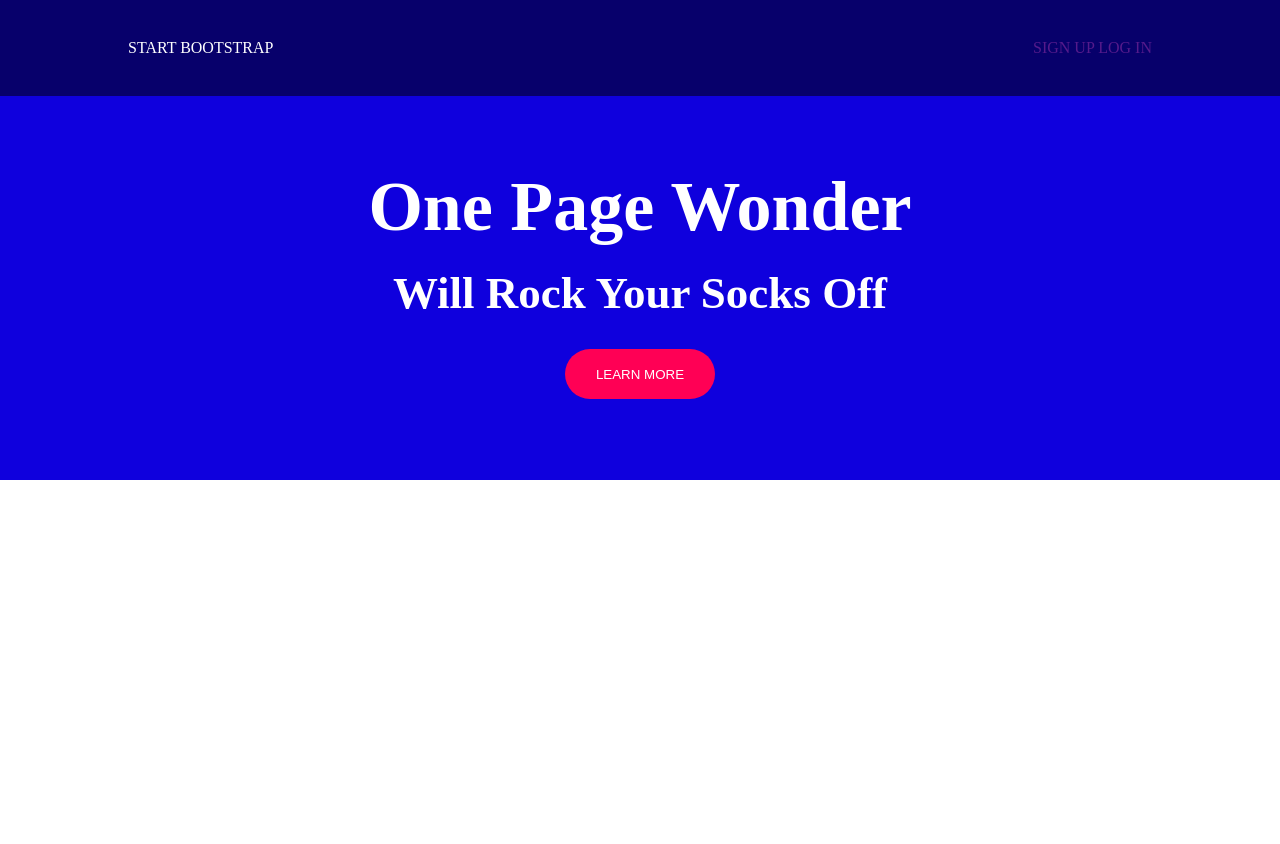
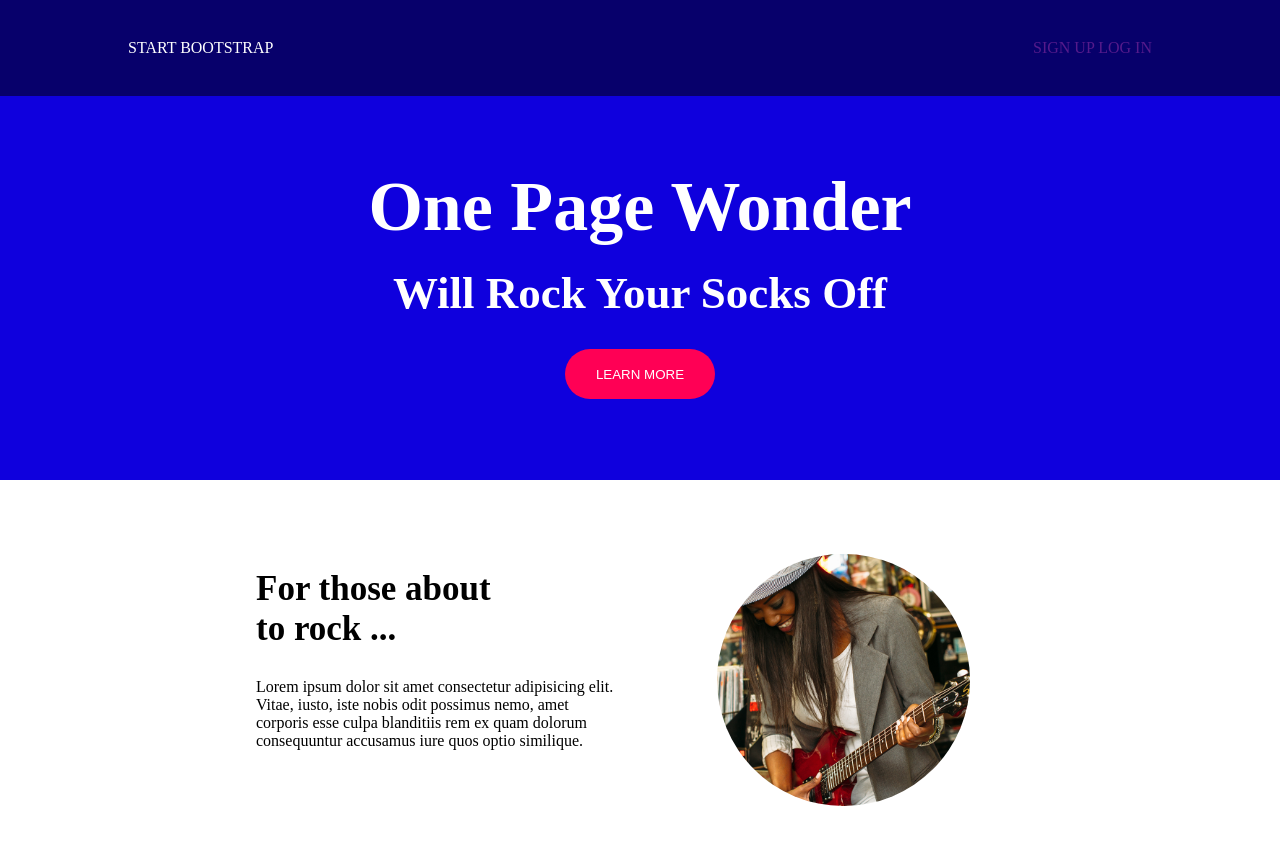
Before and after one commit to sofiane626/06dec, a website: page ex2/index.html in a window 1280 px wide. Before the commit the page ends 800 px from the top, so only its background shows below. Drawn offline with Linux system fonts and the light colour scheme.

Commit message:
section 1 fini

```diff
--- a/ex2/index.html
+++ b/ex2/index.html
@@ -34,10 +34,13 @@
     <section class="section1">
         <div class="section1-box">
             <div class="section1-div1">
-
+                <h1>For those about <br>to rock ...</h1>
+                <p>Lorem ipsum dolor sit amet consectetur adipisicing elit. Vitae, iusto, iste nobis odit possimus nemo,
+                    amet corporis esse culpa blanditiis rem ex quam dolorum consequuntur accusamus iure quos optio
+                    similique.</p>
             </div>
             <div class="section1-div2">
-
+                <img src="./public/img/01.jpg" alt="">
             </div>
         </div>
     </section>
--- a/ex2/src/sass/modules/_section1.sass
+++ b/ex2/src/sass/modules/_section1.sass
@@ -0,0 +1,30 @@
+.section1
+    height: 50vh
+    width: 100%
+    display: flex
+    align-items: center
+
+.section1-box
+    height: 70%
+    width: 60%
+    margin: auto
+    display: flex
+    align-items: center
+    justify-content: space-between
+
+.section1-div1
+    width: 47%
+    height: 100%
+    h1
+        font-size: 35px
+
+.section1-div2
+    width: 47%
+    height: 100%
+    display: flex
+    align-items: center
+    justify-content: center
+    img
+        object-fit: cover
+        border-radius: 50%
+        width: 70%
```
Also changed, not shown: ex2/public/css/style.css, 1 other file.
